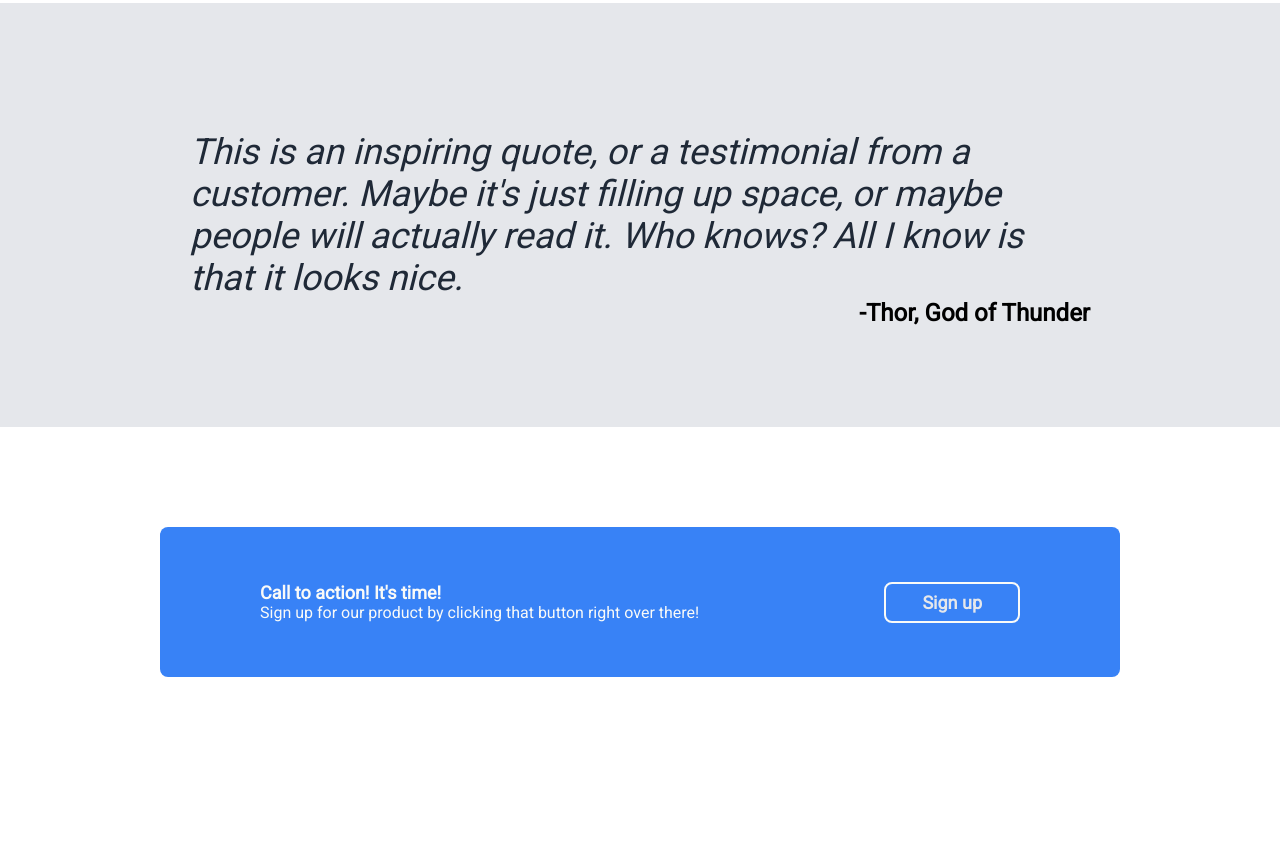
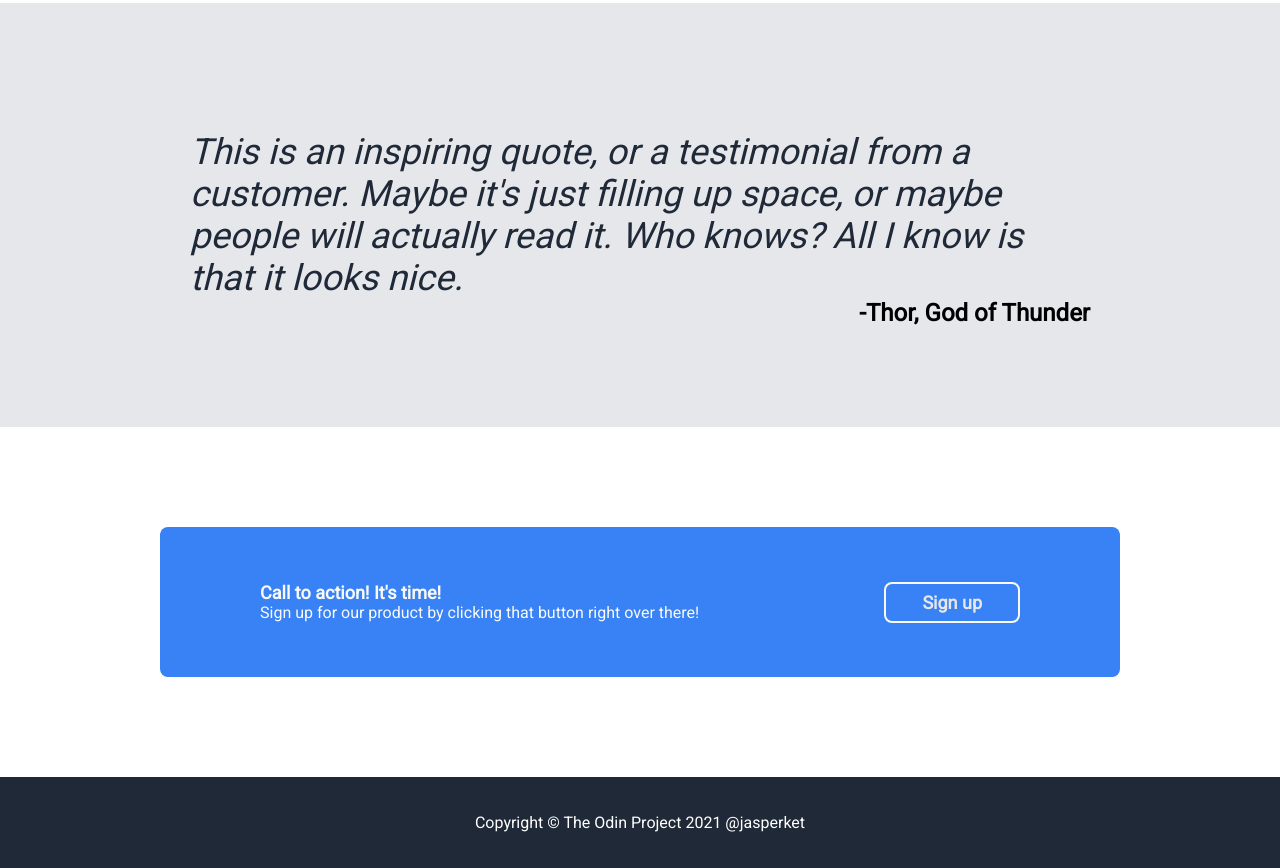
Before and after one commit to jasperket/odin-landing-page, a plain HTML site: page index.html in a window 1280 px wide. Shown: the part 1246-2114 px from the top of the page. Before the commit the page ends 2023 px from the top, so only its background shows below. Drawn offline with Linux system fonts and the light colour scheme.

Commit message:
Finished styling footer

```diff
--- a/index.html
+++ b/index.html
@@ -69,6 +69,9 @@
             <button>Sign up</button>
         </div>
     </main>
+    <footer>
+        <p>Copyright &copy; The Odin Project 2021 @jasperket</p>
+    </footer>
 </body>
 
 </html>
--- a/style.css
+++ b/style.css
@@ -186,3 +186,16 @@ h4 {
 #container p {
     color: #f9faf8;
 }
+
+footer {
+    display: flex;
+    justify-content: center;
+    align-items: center;
+    background-color: #1f2937;
+    padding-block: 36px;
+}
+
+footer p {
+    color: white;
+    margin:0;
+}
```
